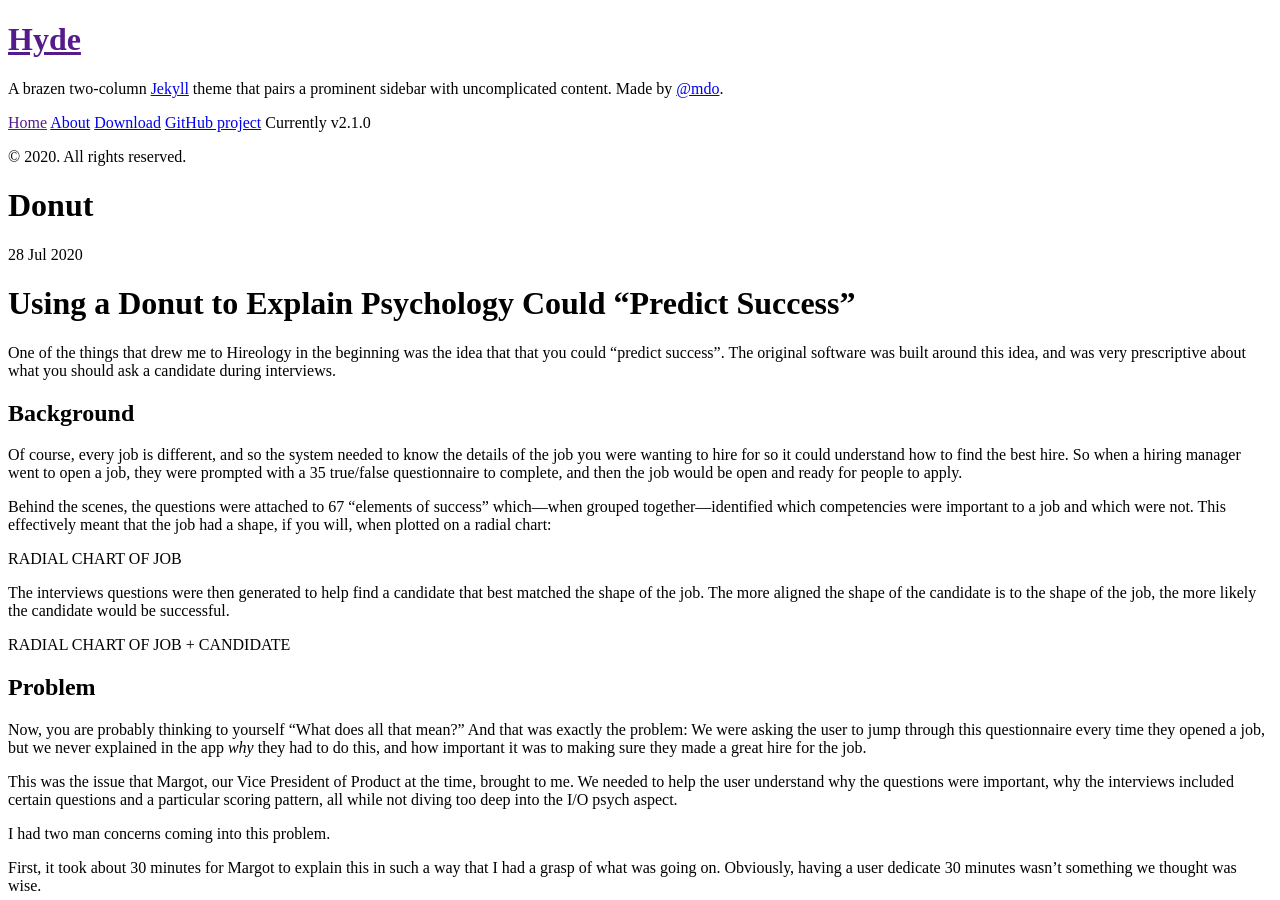
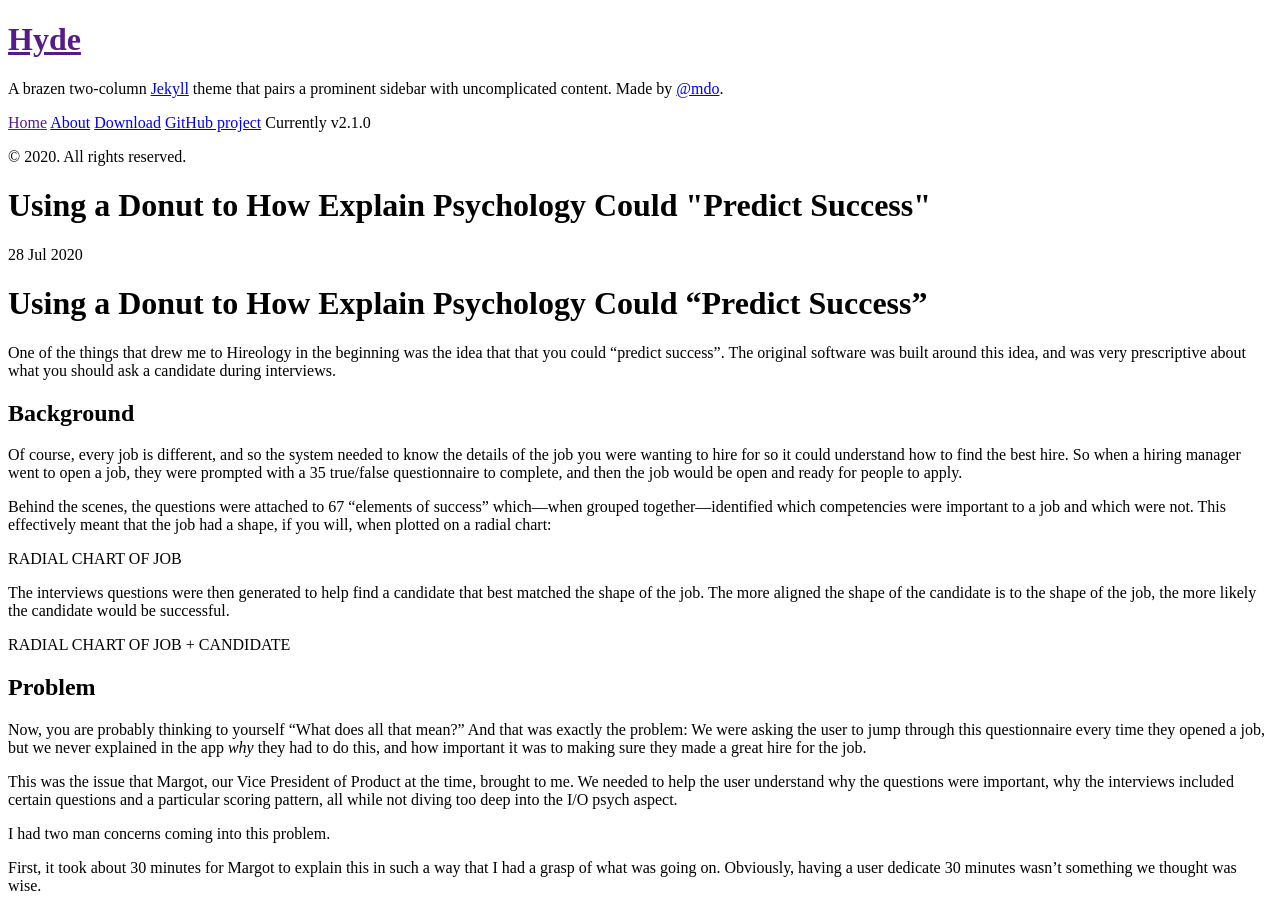
Before and after one commit to designingsean/portfolio, a Jekyll site: the page built from _casestudies/donut.markdown, in a window 1280 px wide and 900 px high. Built offline with Jekyll 4.4.1, drawn with Linux system fonts in a browser that asks for light colours.

Commit message:
First draft of donut case study

```diff
--- a/_casestudies/donut.markdown
+++ b/_casestudies/donut.markdown
@@ -1,9 +1,10 @@
 ---
 layout: post
-title:  "Donut"
+title:  'Using a Donut to How Explain Psychology Could "Predict Success"'
 date:   2020-07-28 08:55:27 -0400
+highlight_image: ''
 ---
-# Using a Donut to Explain Psychology Could &ldquo;Predict Success&rdquo;
+# Using a Donut to How Explain Psychology Could &ldquo;Predict Success&rdquo;
 
 One of the things that drew me to Hireology in the beginning was the idea that that you could "predict success".  The original software was built around this idea, and was very prescriptive about what you should ask a candidate during interviews.
 
```
